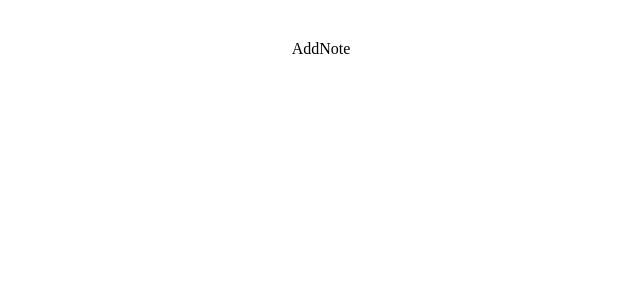
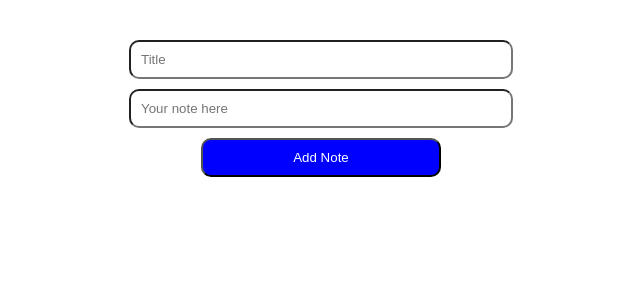
Before and after one commit to TOMLUCA7/QuickNotes, a React (Vite) app: page / in a window 1280 px wide. Shown: the top 300 px of the page, without its empty margins (319-959 px from the left). Built offline with nearby package versions, Linux system fonts and the light colour scheme.

Commit message:
feat: Implement `AddNote` component UI with input fields and local state, and add placeholder note management functions.

```diff
--- a/components/AddNote.jsx
+++ b/components/AddNote.jsx
@@ -1,8 +1,16 @@
-import React from 'react'
+import React, {useState} from 'react'
 
 const AddNote = () => {
+  const [title, setTitle] = useState('');
+  const [text, setText] = useState('');
+
+
   return (
-    <div>AddNote</div>
+    <div style={{flexDirection: 'column', display: 'flex', alignItems: 'center', justifyContent: 'center'}}>
+      <input style={{width: '30%', padding: '10px', marginBottom: '10px', borderRadius: '10px'}} type="text" placeholder='Title' value={title} onChange={(e) => setTitle(e.target.value)} />
+      <input style={{width: '30%', padding: '10px', marginBottom: '10px', borderRadius: '10px'}} type="text" placeholder='Your note here' value={text} onChange={(e) => setText(e.target.value)} />
+      <button style={{width: '20%', padding: '10px', marginBottom: '10px', borderRadius: '10px', backgroundColor: 'blue', color: 'white'}} >Add Note</button>
+    </div>
   )
 }
 
--- a/src/App.jsx
+++ b/src/App.jsx
@@ -10,6 +10,16 @@ function App() {
 
   const [selectedNote, setSelectedNote] = useState(null);
 
+  const addNote = () => {
+
+  }
+
+  const deleteNote = () => {}
+
+  const updateNote = () => {}
+
+  const selectNote = () => {}
+
   return (
     <>
       <AddNote />
```
